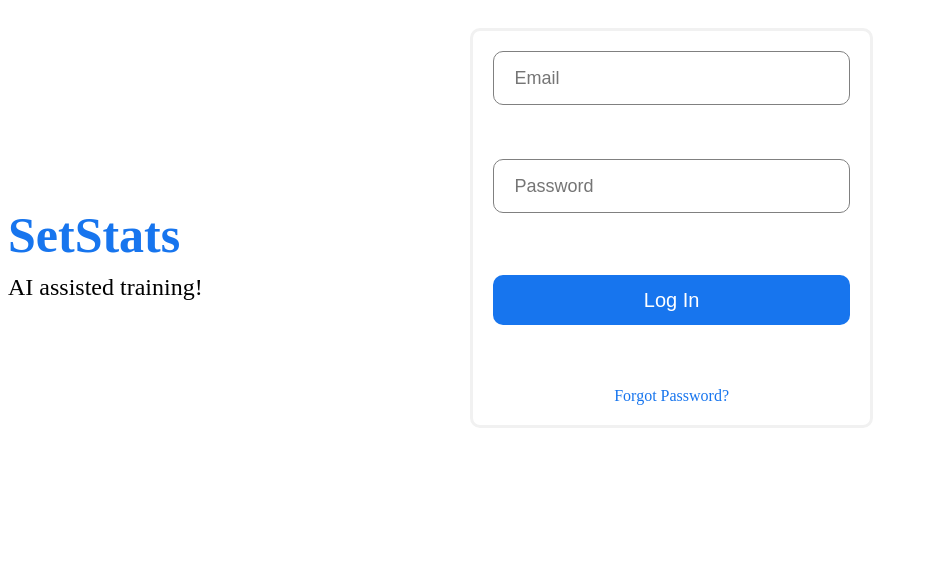
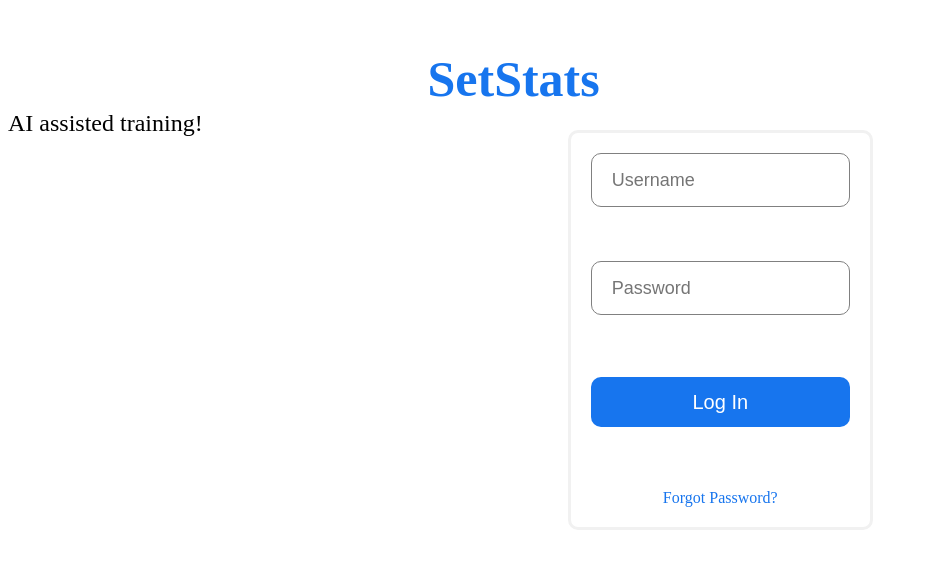
Before and after one commit to MarkByrneDKIT/GymVision, a React (Create React App) app in the folder app/: page /login in a window 1280 px wide. Shown: the top 568 px of the page, without its empty margins (0-928 px from the left). Built offline with nearby package versions, Linux system fonts and the light colour scheme.

Commit message:
Updated Login Page

```diff
--- a/app/src/pages/loginRegister/login.css
+++ b/app/src/pages/loginRegister/login.css
@@ -1,7 +1,7 @@
 .login {
     width: 100vw;
     height: 100vh;
-    background-color: #f0f2f5;
+    background-color: #5092f7;
     display: flex;
     align-items: center;
     justify-content: center;
@@ -11,8 +11,9 @@
     width: 70%;
     height: 70%;
     display: flex;
-    /* border:#1775ee 5px; */
+     border:#1775ee 5px;
   }
+
 
   .loginLeft,
   .loginRight {
@@ -23,11 +24,18 @@
   }
 
   .loginLogo {
-    font-size: 50px;
+    font-size: 80px;
     font-weight: 800;
     color: #1775ee;
     margin-bottom: 10px;
-  }
+      width: 80%;
+      align-self: center;
+      height: 50px;
+      border-radius: 10px;
+      text-align: center;
+      position: relative;
+    }
+
 
   .loginDesc {
     font-size: 24px;
@@ -60,7 +68,7 @@
       border-radius: 10px;
       border: none;
       background-color: #1775ee;
-      color: white;
+      color: rgb(5, 4, 4);
       font-size: 20px;
       font-weight: 500;
       cursor: pointer;
@@ -78,7 +86,7 @@
       border-radius: 10px;
       border: none;
       background-color: #42b72a;
-      color: white;
+      color: rgb(126, 7, 7);
       font-size: 20px;
       font-weight: 500;
       cursor: pointer;
--- a/app/src/pages/loginRegister/login.jsx
+++ b/app/src/pages/loginRegister/login.jsx
@@ -6,30 +6,29 @@ import { AuthContext } from "../../context/AuthContext";
 
 
 export default function Login() {
-    const email = useRef();
+    const username = useRef();
     const password = useRef();
     const { user, isFetching, error, dispatch } = useContext(AuthContext);
 
     const handleClick = (e) => {
       e.preventDefault();
       loginCall(
-        { email: email.current.value, password: password.current.value },
+        { username: username.current.value, password: password.current.value },
         dispatch
       );
       };
       console.log(user);
     return (
         <div>
+          <h3 className="loginLogo">SetStats</h3>
             <div className="loginWrapper">
+            <span className="loginDesc">AI assisted training!</span>
                 <div className="loginLeft">
-                    <h3 className="loginLogo">SetStats</h3>
-                    <span className="loginDesc">AI assisted training!</span>
-
                 </div>
                 <div className="loginRight">
                     <div className="loginBox">
                     <form className="loginBox" onSubmit={handleClick}>
-                        <input placeholder="Email" type="email" className="loginInput" ref={email} required />
+                        <input placeholder="Username" type="username" className="loginInput" ref={username} required />
                         <input placeholder="Password" type="password" className="loginInput" ref={password} required />
                         <button className="loginButton" type='submit'>
                             Log In
```
Also changed, not shown: 1 other file (tests, documents, lock files or other folders).
